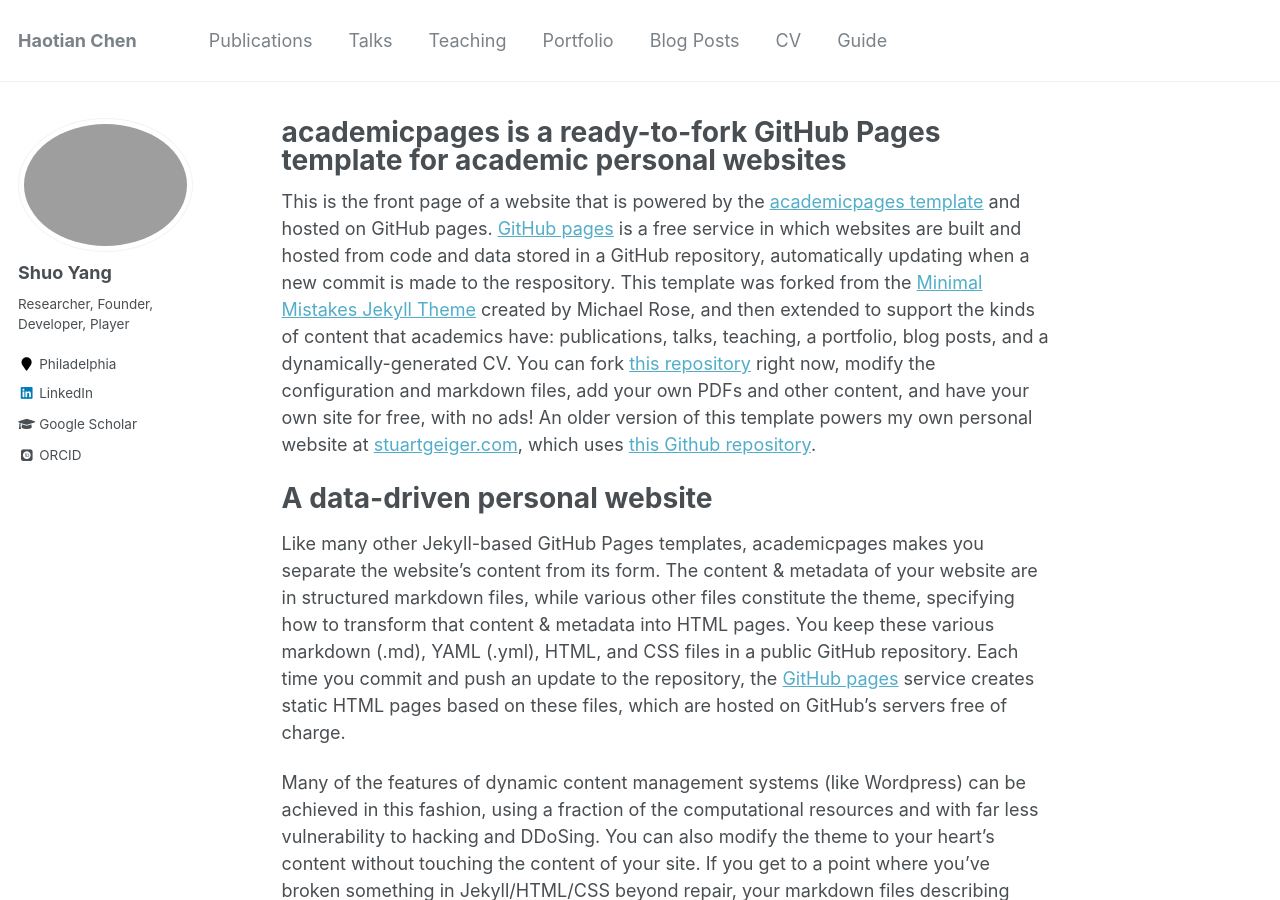
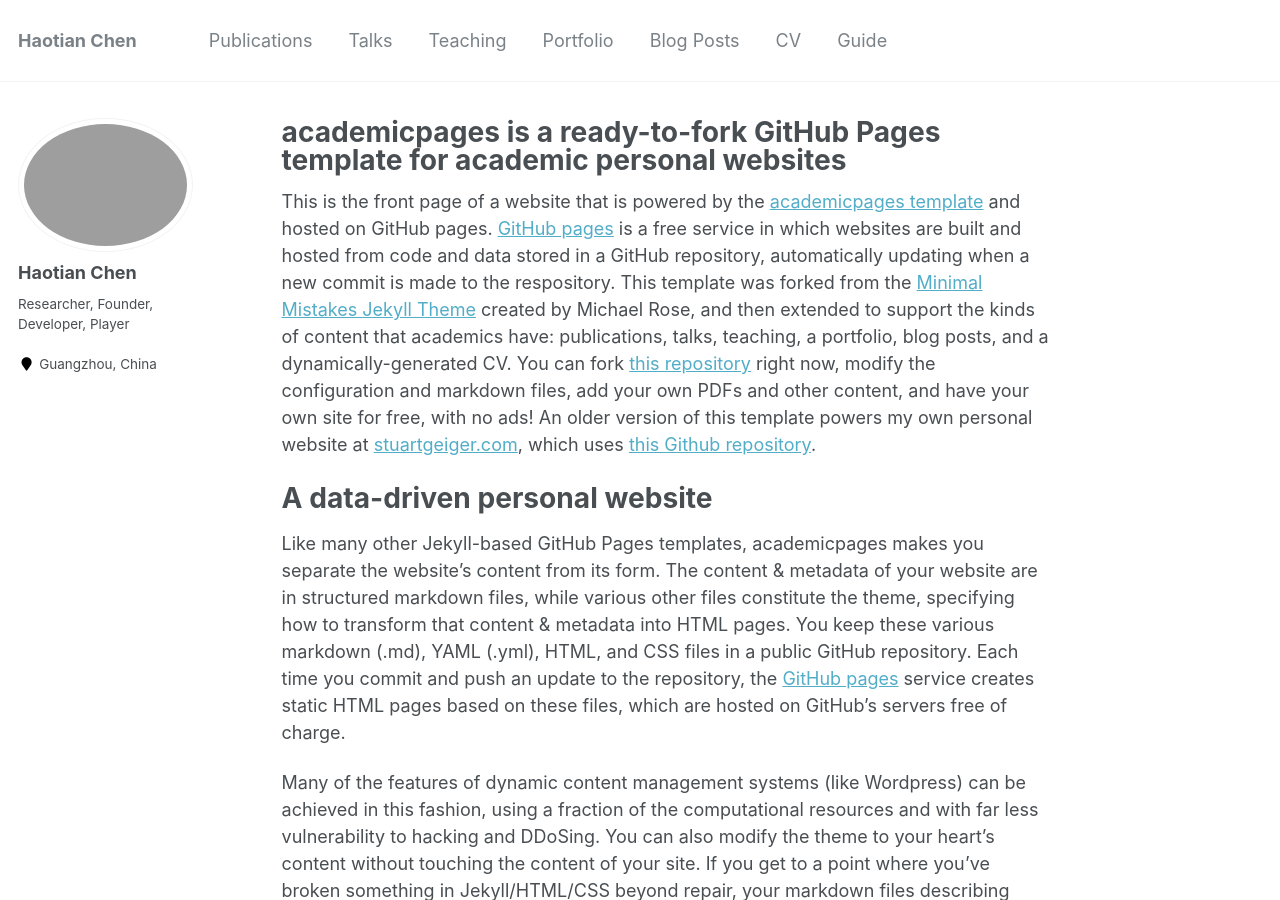
Before and after one commit to haotianchen1999/haotianchen1999.github.io, a Jekyll site: the page built from _pages/about.md, in a window 1280 px wide and 900 px high. Built offline with Jekyll 4.4.1, drawn with Linux system fonts in a browser that asks for light colours; some web fonts are replaced.

Commit message:
Update _config.yml

```diff
--- a/_config.yml
+++ b/_config.yml
@@ -80,13 +80,13 @@ analytics:
 
 # Site Author
 author:
-  name             : "Shuo Yang"
+  name             : "Haotian Chen"
   avatar           : "myphoto.jpg"
   bio              : "Researcher, Founder, Developer, Player"
-  location         : "Philadelphia"
+  location         : "Guangzhou, China"
   employer         :
   #pubmed           : "https://www.ncbi.nlm.nih.gov/pubmed/?term=john+snow"
-  googlescholar    : "https://scholar.google.com/citations?user=TDoce9gAAAAJ&hl=en&oi=ao"
+  googlescholar    : #"https://scholar.google.com/citations?user=TDoce9gAAAAJ&hl=en&oi=ao"
   email            :
   researchgate     :  # example: "https://www.researchgate.net/profile/yourprofile"
   uri              :
@@ -96,15 +96,15 @@ author:
   flickr           :
   facebook         :
   foursquare       :
-  #github           : "shuoyang2000"
+  #github           : "haotianchen1999"
   google_plus      :
   keybase          :
   instagram        :
   impactstory      : #"https://profiles.impactstory.org/u/xxxx-xxxx-xxxx-xxxx"
   lastfm           :
-  linkedin         : shuo-yang-05910b1a6
-  orcid            : "https://orcid.org/0000-0003-1847-6413"
-  #orcid              : ""
+  linkedin         : #shuo-yang-05910b1a6
+  orcid            : #"https://orcid.org/0000-0003-1847-6413"
+  #orcid             # : ""
   pinterest        :
   soundcloud       :
   stackoverflow    : # http://stackoverflow.com/users/123456/username
```
